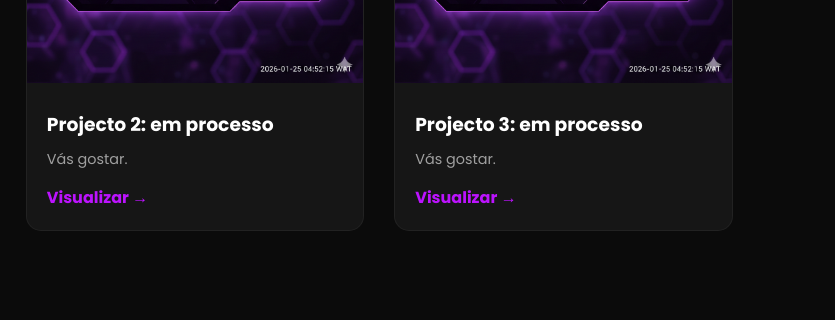
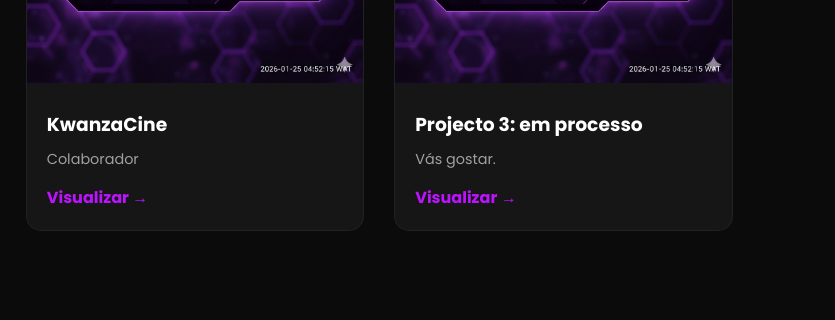
Before and after one commit to DevAquiles/devaquiles.github.io, a plain HTML site: page index.html in a window 1280 px wide. Shown: the part 1264-1584 px from the top of the page, 445-1280 px from the left. Drawn offline with Linux system fonts and the light colour scheme.

Commit message:
Update project details for Projecto 2

```diff
--- a/index.html
+++ b/index.html
@@ -53,9 +53,9 @@
                     <img src="pro.jpg" alt="Projeto 2">
                 </div>
                 <div class="project-info">
-                    <h3>Projecto 2: em processo</h3>
-                    <p>Vás gostar.</p>
-                    <a href="#" class="link-projeto">Visualizar →</a>
+                    <h3>KwanzaCine</h3>
+                    <p>Colaborador</p>
+                    <a href="https://kwanzacine.github.io/" class="link-projeto">Visualizar →</a>
                 </div>
 
             </div>
```
